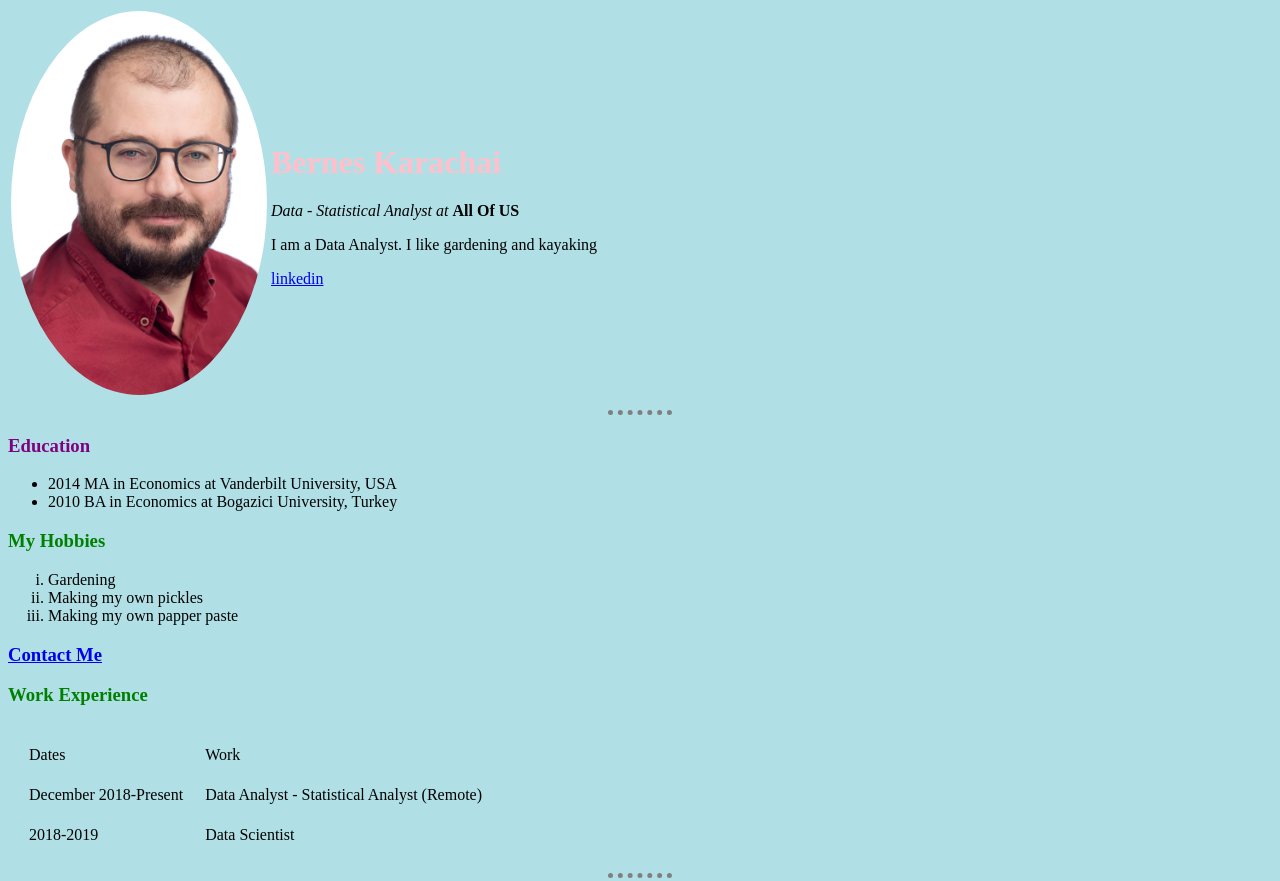
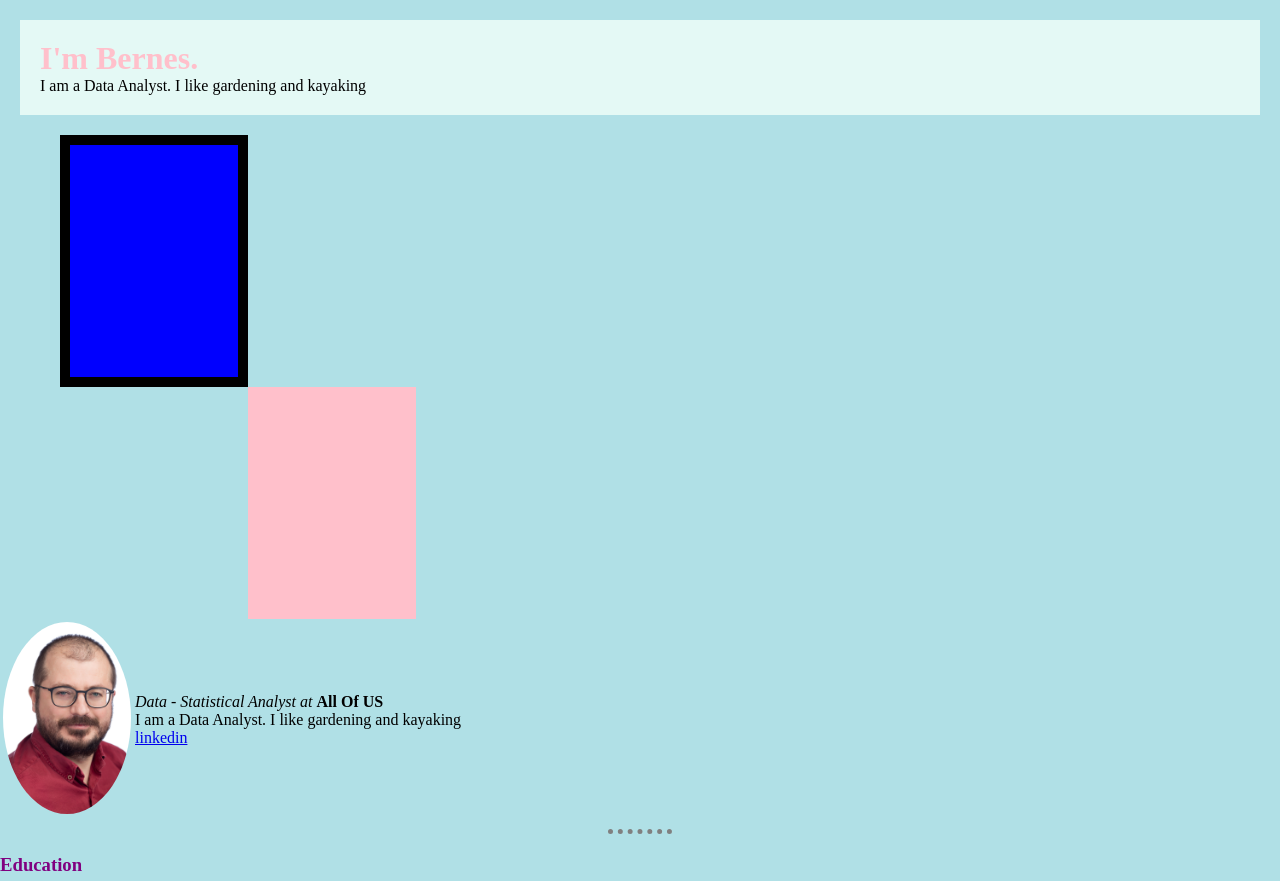
Before and after one commit to berneskaracay/personal-webpage, a plain HTML site: page index.html in a window 1280 px wide. Shown: the top 881 px of the page. Drawn offline with Linux system fonts and the light colour scheme.

Commit message:
style padding added

```diff
--- a/css/styles.css
+++ b/css/styles.css
@@ -1,9 +1,13 @@
 body {
   background-color: powderblue;
+    margin-left: 0;
+    margin-top: 0;
+    margin-right: 0;
+    margin-bottom: 0;
 }
 
 hr {
-  /*height: 0px;*/
+  /*height: 0;*/
   width: 5%;
   size:10;
   border-style: dotted none none;
@@ -12,6 +16,14 @@ hr {
   border-color: grey;
 }
 h1 {
+
+    display: block;
+    font-size: 2em;
+    margin-block-start: 0;
+    margin-block-end: 0;
+    margin-inline-start: 0;
+    margin-inline-end: 0;
+    font-weight: bold;
   color: green;
 }
 h3 {
@@ -29,4 +41,40 @@ h3 {
   border-radius: 100%
 }
 
-.pic_size{width:128px height=192px}
+.pic_size{width:128px;
+  height:192px;}
+div {
+  background-color: #E4F9F5;
+
+    padding-top: 20px;
+    padding-right: 20px;
+    padding-bottom: 20px;
+    padding-left: 20px;
+
+    margin-top: 20px;
+    margin-right: 20px;
+    margin-bottom: 20px;
+    margin-left: 20px;
+
+
+}
+.second{background-color:blue;width:128px;
+  height:192px;
+  margin-top: 0;
+  margin-right: 0;
+  margin-bottom: 0;
+  border: solid 10px;
+  margin-left: 60px;}
+.third{background-color:pink;width:128px;
+  height:192px;
+  margin-top: 0;
+  margin-right: 0;
+  margin-bottom: 0;
+  margin-left: 248px;}
+p {
+    display: block;
+    margin-block-start: 0;
+    margin-block-end: 0;
+    margin-inline-start: 0;
+    margin-inline-end: 0;
+}
--- a/index.html
+++ b/index.html
@@ -4,12 +4,24 @@
 <head>
   <meta charset="utf-8">
   <title>Bernes' Personal Site</title>
+  <link rel="icon" href="images\favicon.ico">
+  <link rel="stylesheet" href="css\styles.css">
 </head>
 
-<link rel="stylesheet" href="css\styles.css">
+
 
 <body>
 
+  <div class="">
+    <h1 id=heading>I'm Bernes.</h1>
+    <p>I am a Data Analyst. I like gardening and kayaking</p>
+  </div>
+  <div class="second">
+
+  </div>
+  <div class="third">
+
+  </div>
 
   <table>
     <tr>
@@ -17,7 +29,6 @@
         <img class="circular pic_size" src="images\bernes_2.jpg" alt="Bernes' Profile Picture" , width=256px height=384px>
       </td>
       <td>
-        <h1 id=heading>Bernes Karachai</h1>
         <p> <em>Data - Statistical Analyst at </em><strong>All Of US</strong> </p>
         <p>I am a Data Analyst. I like gardening and kayaking</p>
         <a href="https://www.linkedin.com/in/berneskaracay/">linkedin</a>
```
Also changed, not shown: images/favicon.ico (added).
